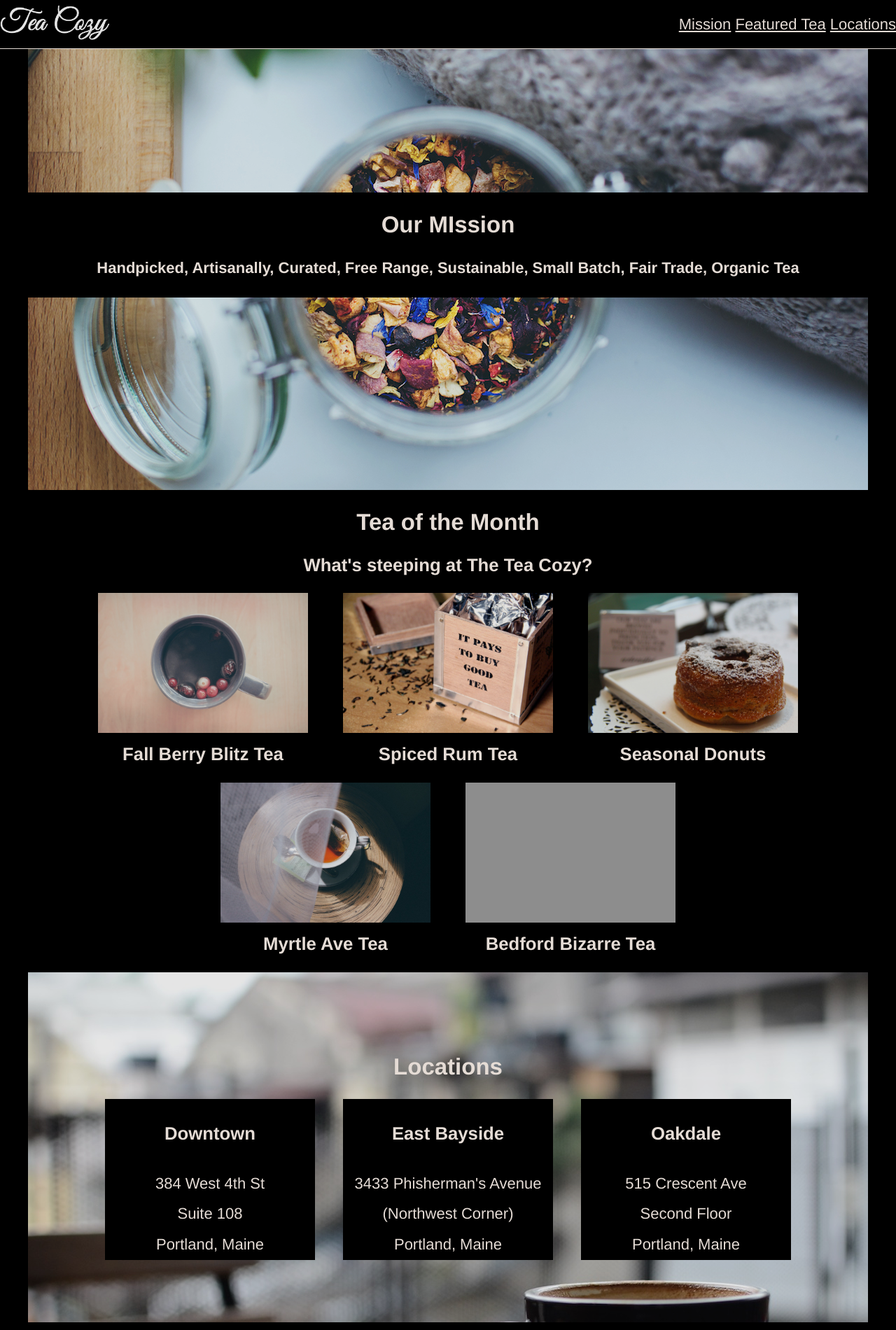
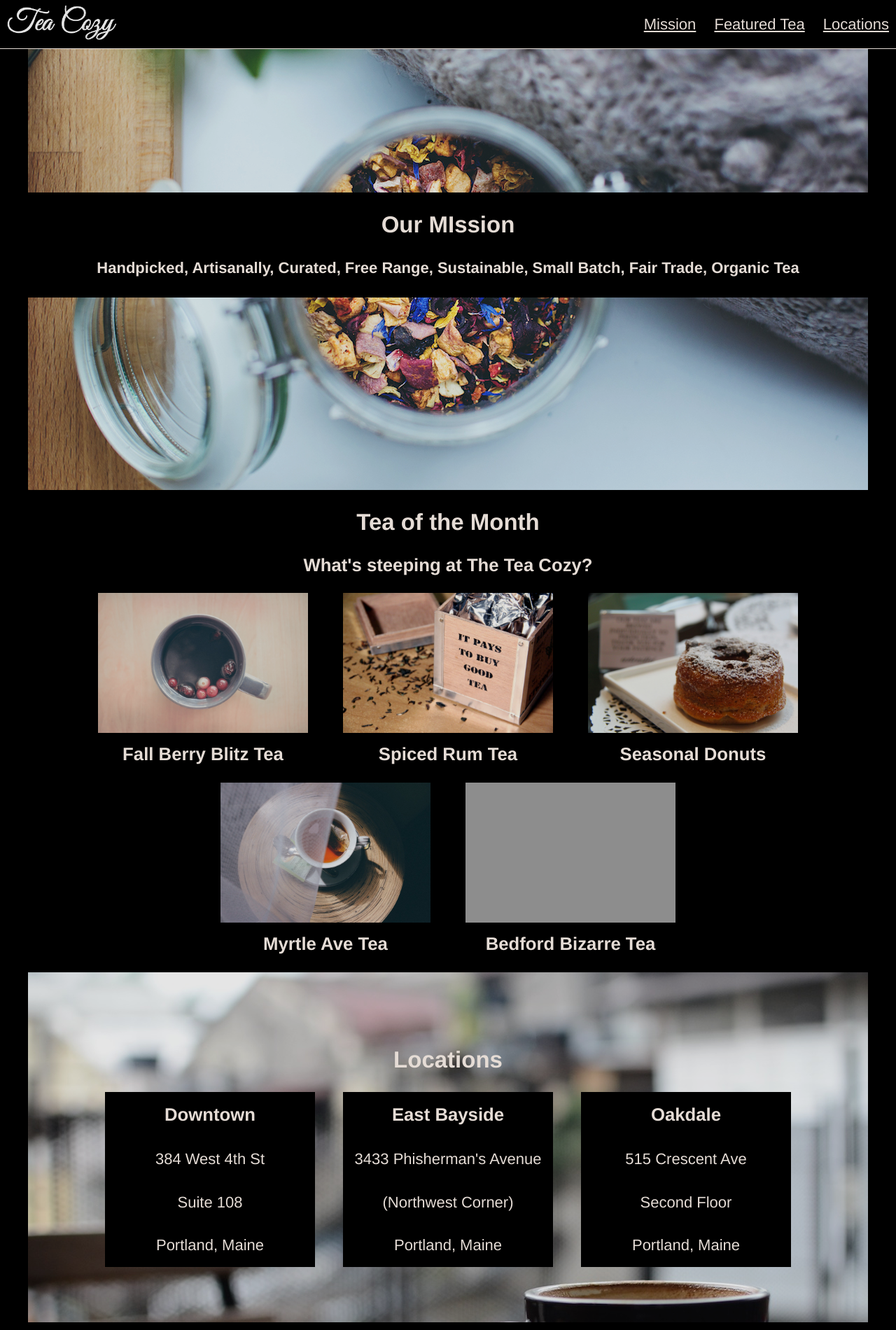
Before and after one commit to zalidane/TeaCozy, a plain HTML site: page index.html in a window 1280 px wide. Shown: the top 1900 px of the page at 70% size. Drawn offline with Linux system fonts and the light colour scheme; grey boxes are pictures that could not be loaded.

Commit message:
Styles complete

```diff
--- a/resources/css/styles.css
+++ b/resources/css/styles.css
@@ -22,10 +22,13 @@ header{
 
 header img{
   height: 50px;
+  margin-left: 10px;
 }
 
 header a{
   color: seashell;
+  display: inline-block;
+  margin: 0 10px;
 }
 
 .content{
@@ -93,9 +96,13 @@ header a{
   justify-content: space-around;
   background-color: black;
   width: 300px;
-  height: 230px;
+  height: 250px;
   margin: 0px 20px;
   opacity: 1;
+}
+
+.location h3{
+  margin: 0;
 }
 
 footer{
```
Also changed, not shown: README.txt (added).
